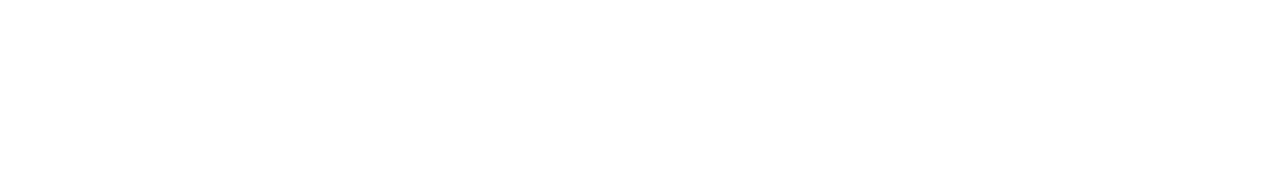
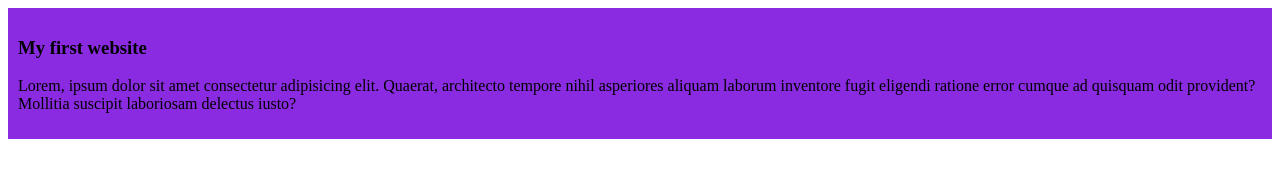
Before and after one commit to mdalaminariya/my-simple-repo, a plain HTML site: page index.html in a window 1280 px wide. Drawn offline with Linux system fonts and the light colour scheme.

Commit message:
my first blog

```diff
--- a/index.html
+++ b/index.html
@@ -3,9 +3,14 @@
 <head>
     <meta charset="UTF-8">
     <meta name="viewport" content="width=device-width, initial-scale=1.0">
+    <link rel="stylesheet" href="styles/blog.css">
     <title>my-simple-repo</title>
 </head>
 <body>
-
+        <div>
+            <h3>My first website</h3>
+            <p>Lorem, ipsum dolor sit amet consectetur adipisicing elit. Quaerat, architecto tempore nihil asperiores aliquam laborum inventore fugit eligendi ratione error cumque ad quisquam odit provident? Mollitia suscipit laboriosam delectus iusto?</p>
+        </div>
+    </h3>
 </body>
 </html>
--- /dev/null
+++ b/styles/blog.css
@@ -0,0 +1,4 @@
+div{
+    background-color: blueviolet;
+    padding: 10px;
+}
```
